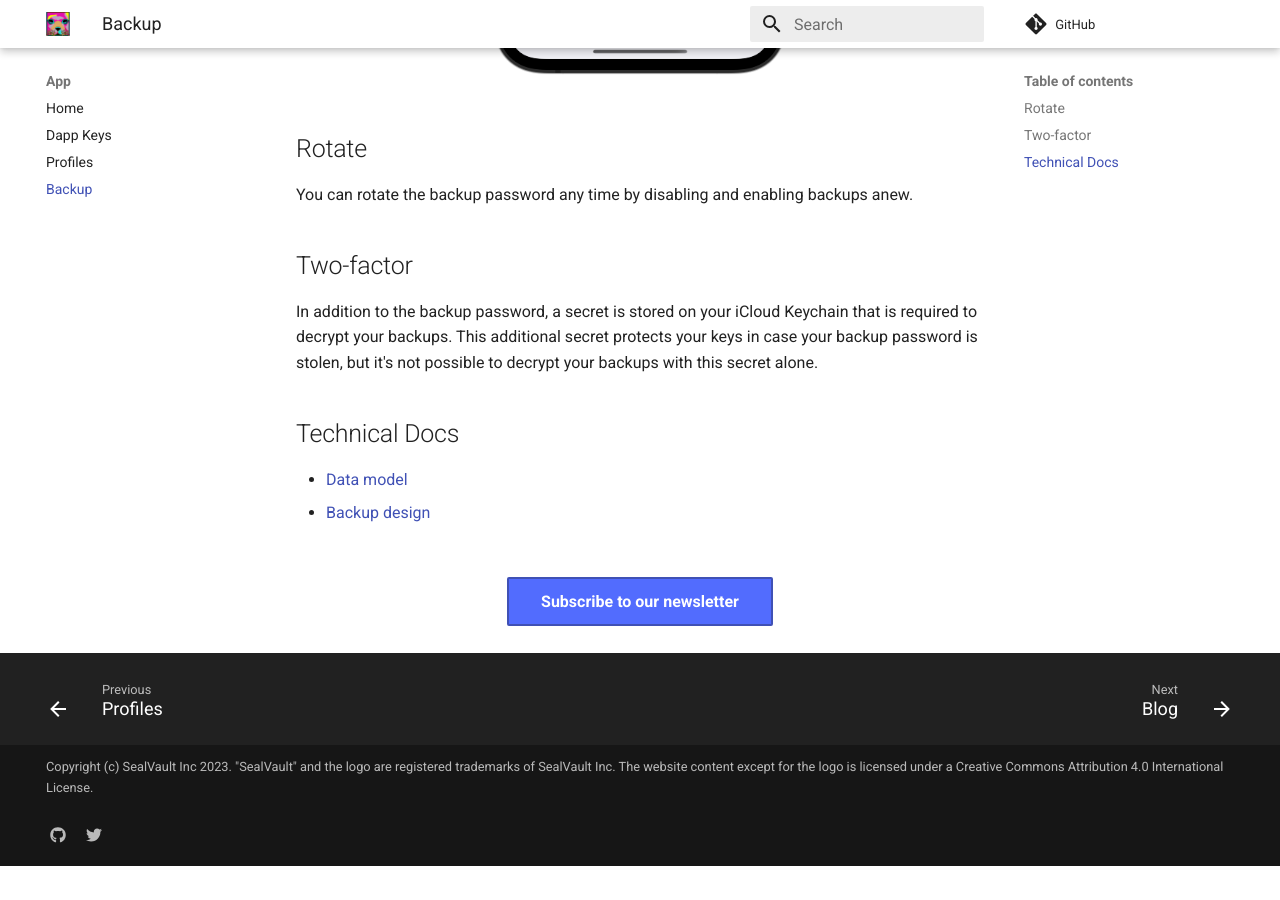
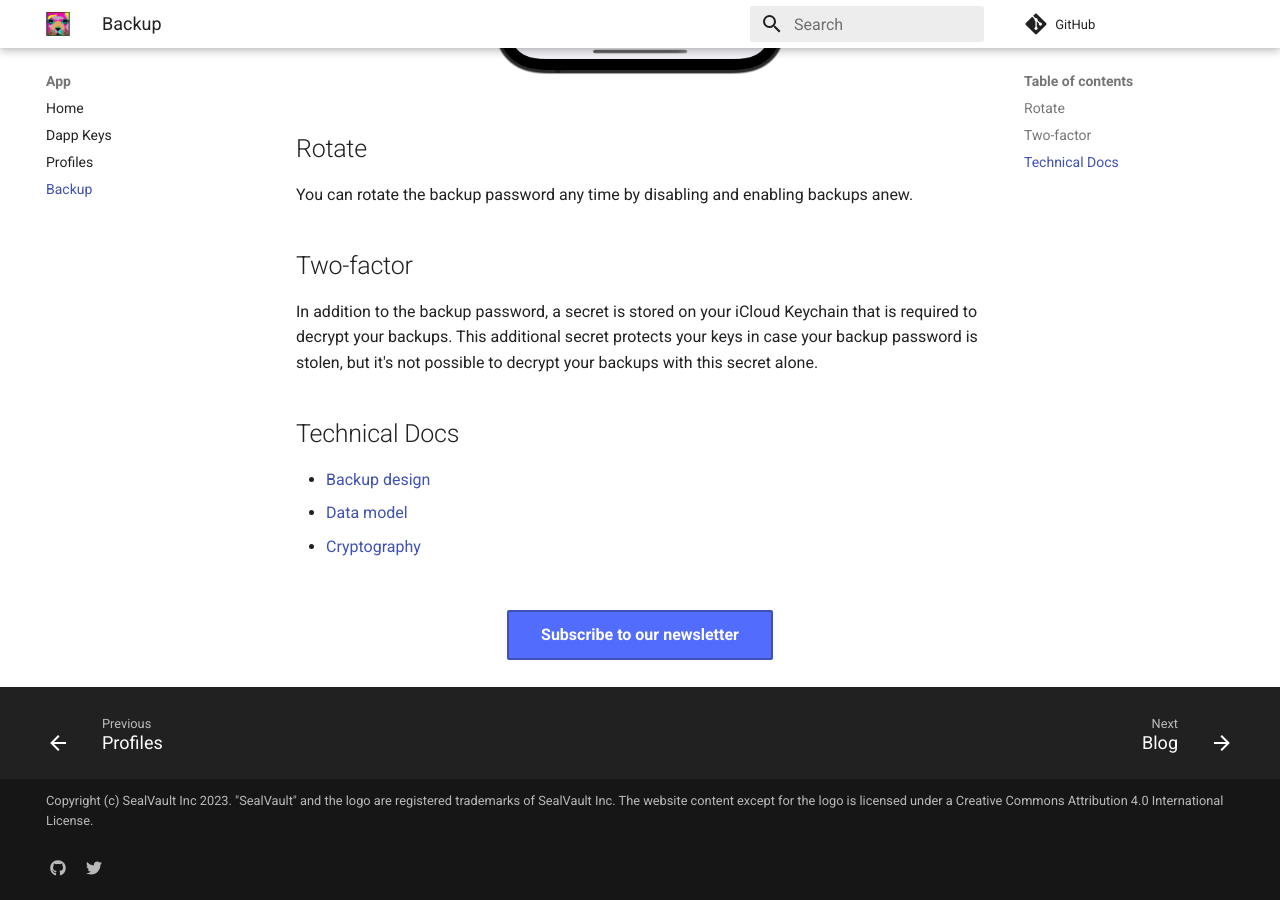
Before and after one commit to sealvault/sealvault, an MkDocs documentation site: the page built from website/src/backup.md, in a window 1280 px wide and 900 px high, scrolled down 1043 px. Built offline with MkDocs 1.6.1 and Material for MkDocs 9.7.7, drawn with Linux system fonts in a browser that asks for light colours; comment, search, counter and statistics services are not loaded; before the commit the page ends 1909 px from its top, so only the background shows below that.

Commit message:
Add cryptography design link to backup page

```diff
--- a/website/src/backup.md
+++ b/website/src/backup.md
@@ -30,5 +30,6 @@ your backups with this secret alone.
 
 ## Technical Docs
 
+- [Backup design](./dev-docs/design/backup.md)
 - [Data model](./dev-docs/design/data.md)
-- [Backup design](./dev-docs/design/backup.md)
+- [Cryptography](./dev-docs/design/cryptography.md)
```
